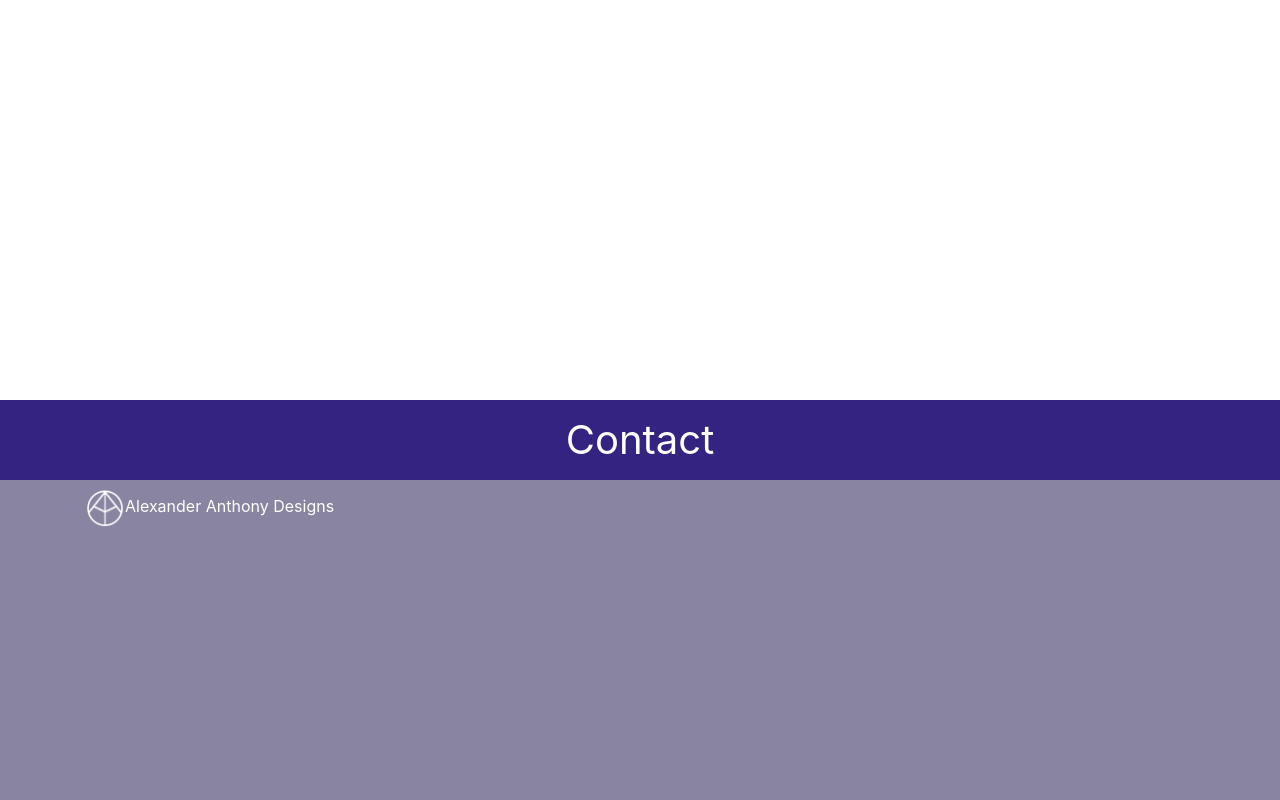
After one commit to alexm178/portfolio, a PHP site: page /public/footer.html in a window 1280 px wide. The commit adds this page. Run offline with PHP 8.4, Linux system fonts and the light colour scheme; some libraries are stand-ins or nearby versions.

Commit message:
begin footer

```diff
--- a/app.js
+++ b/app.js
@@ -22,8 +22,12 @@ app.use(express.static(__dirname + '/public'));
 app.use(bodyParser.urlencoded({extended: true}));
 
 
-app.get("*", (req, res) => {
+app.get("/", (req, res) => {
   res.sendFile(__dirname + "/index.html")
+})
+
+app.get("/footer", (req, res) => {
+  res.sendFile(__dirname + "/public/footer.html")
 })
 
 app.post("/contact", (req, res) => {
--- /dev/null
+++ b/public/footer.html
@@ -0,0 +1,45 @@
+<!DOCTYPE html>
+<html>
+
+<head>
+  <meta charset="UTF-8">
+  <meta http-equiv="X-UA-Compatible" content="IE=edge,chrome=1">
+  <meta name="viewport" content="width=device-width,initial-scale=1">
+  <title>Alexander Anthony Designs | Web Developer</title>
+  <meta name="author" content="Alexander Anthony">
+  <meta name="description" content="Aleander Anthony Designs Web Developer Portfolio">
+  <meta name="keywords" content="Aleander, Anthony, Alexander Anthony, Designs, Alexander Anthony Designs, Web Developer, Portfolio, Web Developer Portfolio, Freelance, Freelance Web Developer">
+  <link rel="icon" type="image/png" href="./logo-dark.png">
+  <link rel="stylesheet" href="https://stackpath.bootstrapcdn.com/bootstrap/4.1.0/css/bootstrap.min.css" integrity="sha384-9gVQ4dYFwwWSjIDZnLEWnxCjeSWFphJiwGPXr1jddIhOegiu1FwO5qRGvFXOdJZ4" crossorigin="anonymous">
+  <link href="https://fonts.googleapis.com/css?family=Anton|Titillium+Web:700,400" rel="stylesheet">
+  <link rel="stylesheet" href="https://use.fontawesome.com/releases/v5.1.0/css/all.css" integrity="sha384-lKuwvrZot6UHsBSfcMvOkWwlCMgc0TaWr+30HWe3a4ltaBwTZhyTEggF5tJv8tbt" crossorigin="anonymous">
+  <link rel="stylesheet" type="text/css" href="./style2.css">
+</head>
+
+<body>
+
+
+
+
+
+      <div id="footer-container">
+        <button class="w-100 btn" id="contact-btn">Contact</button>
+        <div id="footer-main">
+          <div class="container pt-2">
+            <img src="logo.png" style="height: 40px"></img><span id="footer-brand">Alexander Anthony Designs</span>
+          </div>
+        </div>
+      </div>
+
+
+
+  <script src="https://code.jquery.com/jquery-2.2.4.min.js" integrity="sha256-BbhdlvQf/xTY9gja0Dq3HiwQF8LaCRTXxZKRutelT44=" crossorigin="anonymous"></script>
+
+
+  <script src="https://cdnjs.cloudflare.com/ajax/libs/popper.js/1.14.0/umd/popper.min.js" integrity="sha384-cs/chFZiN24E4KMATLdqdvsezGxaGsi4hLGOzlXwp5UZB1LY//20VyM2taTB4QvJ" crossorigin="anonymous"></script>
+  <script src="https://stackpath.bootstrapcdn.com/bootstrap/4.1.0/js/bootstrap.min.js" integrity="sha384-uefMccjFJAIv6A+rW+L4AHf99KvxDjWSu1z9VI8SKNVmz4sk7buKt/6v9KI65qnm" crossorigin="anonymous"></script>
+  <!-- <script src="./mousewheel.js" type="text/javascript"></script>
+  <script src="./script.js" type="text/javascript"></script> -->
+</body>
+
+</html>
--- a/public/style2.css
+++ b/public/style2.css
@@ -12,12 +12,31 @@ body{
   overflow-y: hidden;
 }
 
-#navbar {
-  position: fixed;
-  background-color: rgba(255, 255, 255, 0.5);
-  z-index: 1;
-  width: 100%;
-  height: 40px
+#footer-container {
+  margin-top: 50vh;
+  height: 50vh;
+
+}
+
+#footer-main {
+  background-color: rgba(21, 11, 68, 0.5);
+  height: 40vh
+}
+
+#footer-brand {
+  color: white
+}
+
+#contact-btn {
+  background-color: #352382;
+  height: 10vh;
+  color: white;
+  border-radius: 0;
+  font-size: 5vh
+}
+
+#contact-btn:hover {
+  background-color: rgba(21, 11, 68, 1)
 }
 
 *{
```
Also changed, not shown: index.html (+4 -4 lines).
